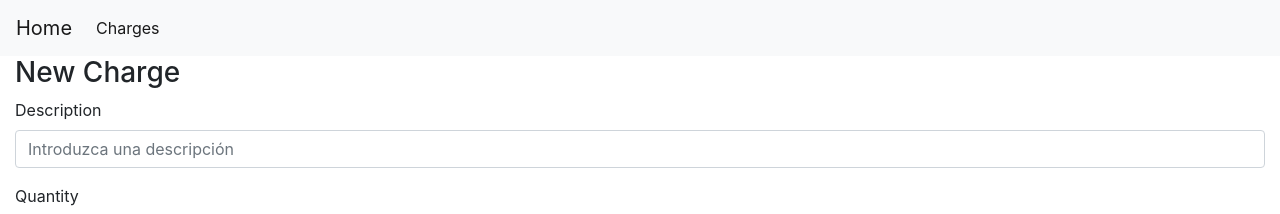
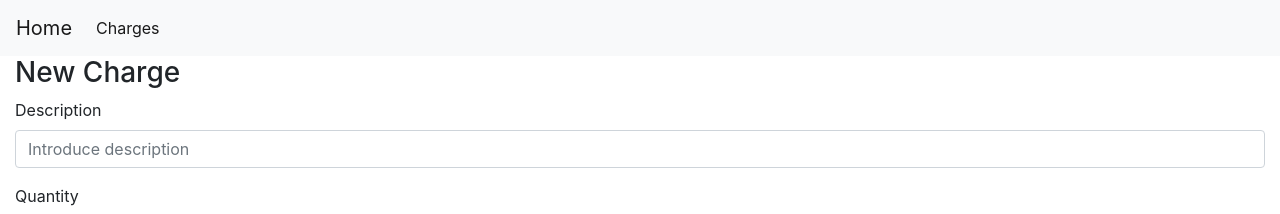
Before and after one commit to esteban24/charges-consumer, a React (Create React App) app: page /charges/new in a window 1280 px wide. Shown: the top 214 px of the page. Built offline with nearby package versions, Linux system fonts and the light colour scheme.

Commit message:
Chaged placeholders

```diff
--- a/src/components/Create.js
+++ b/src/components/Create.js
@@ -61,11 +61,11 @@ class Create extends Component {
               <form onSubmit={this.handleSubmit}>
                 <div className="form-group">
                   <label>Description</label>
-                  <input type="text" className="form-control" name="description" id="description" placeholder="Introduzca una descripción" required="required" value={this.state.description} onChange={this.handleInputChange} maxLength="255"/>
+                  <input type="text" className="form-control" name="description" id="description" placeholder="Introduce description" required="required" value={this.state.description} onChange={this.handleInputChange} maxLength="255"/>
                 </div>
                 <div className="form-group">
                   <label>Quantity</label>
-                  <input type="number" className="form-control" name="amount" id="amount" placeholder="Introduzca una cantidad" required="required" value={this.state.amount} onChange={this.handleInputChange} min="1" step="0.01"/>
+                  <input type="number" className="form-control" name="amount" id="amount" placeholder="Introduce quantity" required="required" value={this.state.amount} onChange={this.handleInputChange} min="1" step="0.01"/>
                   <small id="amountHelp" className="form-text text-muted">Introduce a positive quantity.</small>
                 </div>
                 <button type="submit" className="btn btn-primary">Send</button>
```
